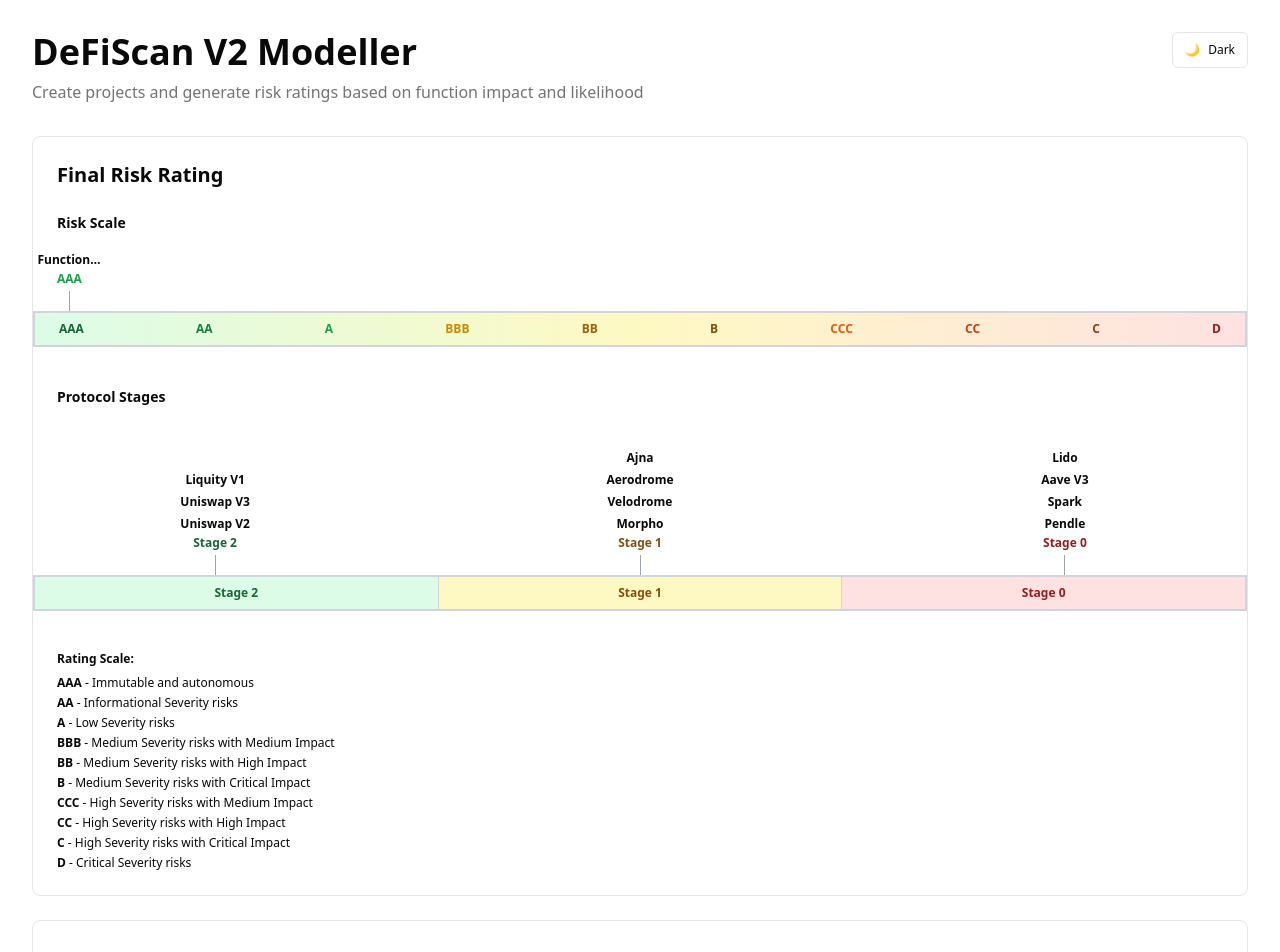
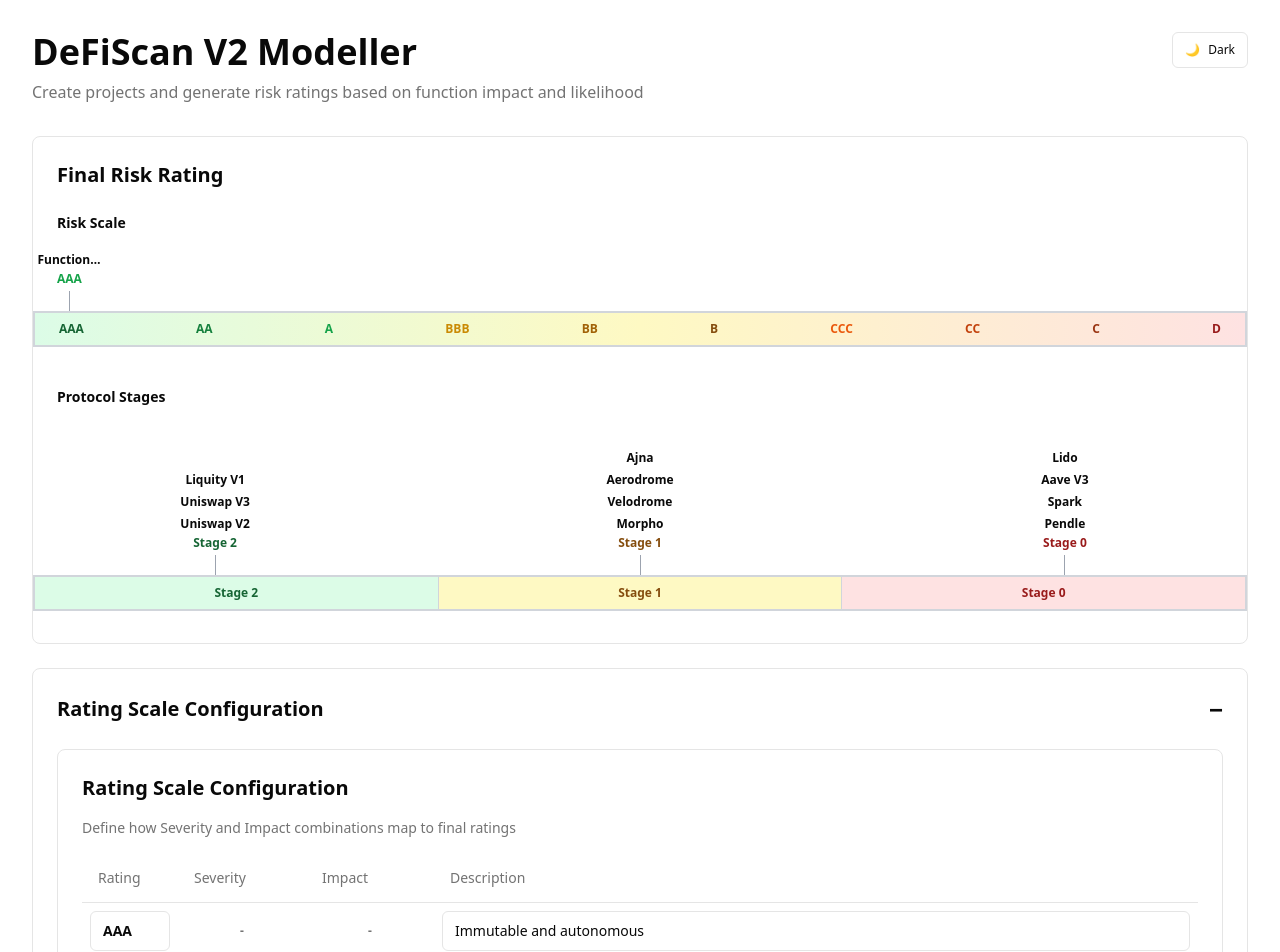
Before and after one commit to yvesbou/defiscan-v2-modeller, a Next.js app: page / in a window 1280 px wide. Shown: the top 952 px of the page. Built offline with nearby package versions, Linux system fonts and the light colour scheme.

Commit message:
likelihood matrix interface improved

```diff
--- a/components/FinalRatingsVisualization.tsx
+++ b/components/FinalRatingsVisualization.tsx
@@ -79,7 +79,11 @@
   const allEntries = functionTables.flatMap((table) => table.entries);
 
   // Calculate the final rating based on worst case
-  const finalRating = calculateRatingWithRules(allEntries, ratingRules, likelihoodMappingRules);
+  const finalRating = calculateRatingWithRules(
+    allEntries,
+    ratingRules,
+    likelihoodMappingRules
+  );
   const ratingInfo = FINAL_RATINGS.find((r) => r.rating === finalRating);
 
   const ratings: FinalRating[] = [
@@ -100,7 +104,11 @@
   // Calculate per-project ratings
   const projectRatings = functionTables.map((table) => ({
     name: table.title || "Untitled Project",
-    rating: calculateRatingWithRules(table.entries, ratingRules, likelihoodMappingRules),
+    rating: calculateRatingWithRules(
+      table.entries,
+      ratingRules,
+      likelihoodMappingRules
+    ),
   }));
 
   // Group projects by rating
@@ -345,20 +353,6 @@
           })()}
         </div>
       </div>
-
-      {/* Legend */}
-      <div className="grid grid-cols-2 gap-4 text-xs pt-8">
-        <div>
-          <p className="font-semibold mb-2">Rating Scale:</p>
-          <ul className="space-y-1">
-            {FINAL_RATINGS.map((r) => (
-              <li key={r.rating}>
-                <span className="font-bold">{r.rating}</span> - {r.scores}
-              </li>
-            ))}
-          </ul>
-        </div>
-      </div>
     </div>
   );
 }
--- a/lib/constants.ts
+++ b/lib/constants.ts
@@ -339,12 +339,13 @@
     likelihood: "High",
     votingMinDelayDays: 0,
     votingMinVoters: 0,
-    description: "Else (EOA or multisig without delay)",
+    description: "Insignificant Voting control",
   },
 ];
 
 // Governance likelihood configuration with default values for each governance type
-export const DEFAULT_GOVERNANCE_LIKELIHOOD_CONFIG: GovernanceLikelihoodConfiguration = {
+export const DEFAULT_GOVERNANCE_LIKELIHOOD_CONFIG: GovernanceLikelihoodConfiguration =
+  {
     voting: DEFAULT_VOTING_LIKELIHOOD_RULES,
     eoa: "High",
     multisig: "High",
@@ -353,4 +354,5 @@
   };
 
 // Backward compatibility export for voting rules only
-export const DEFAULT_LIKELIHOOD_MAPPING_RULES: LikelihoodMappingRule[] = DEFAULT_VOTING_LIKELIHOOD_RULES;
+export const DEFAULT_LIKELIHOOD_MAPPING_RULES: LikelihoodMappingRule[] =
+  DEFAULT_VOTING_LIKELIHOOD_RULES;
```
Lines whose indentation alone changed are shown as unchanged.
